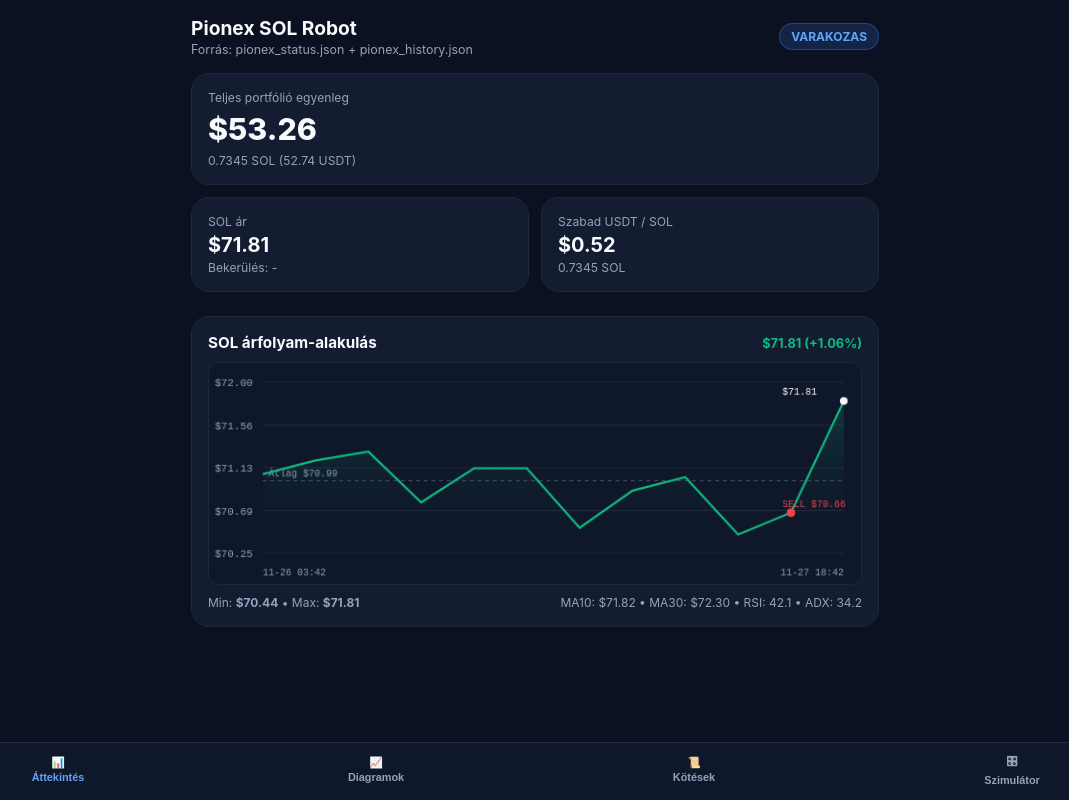
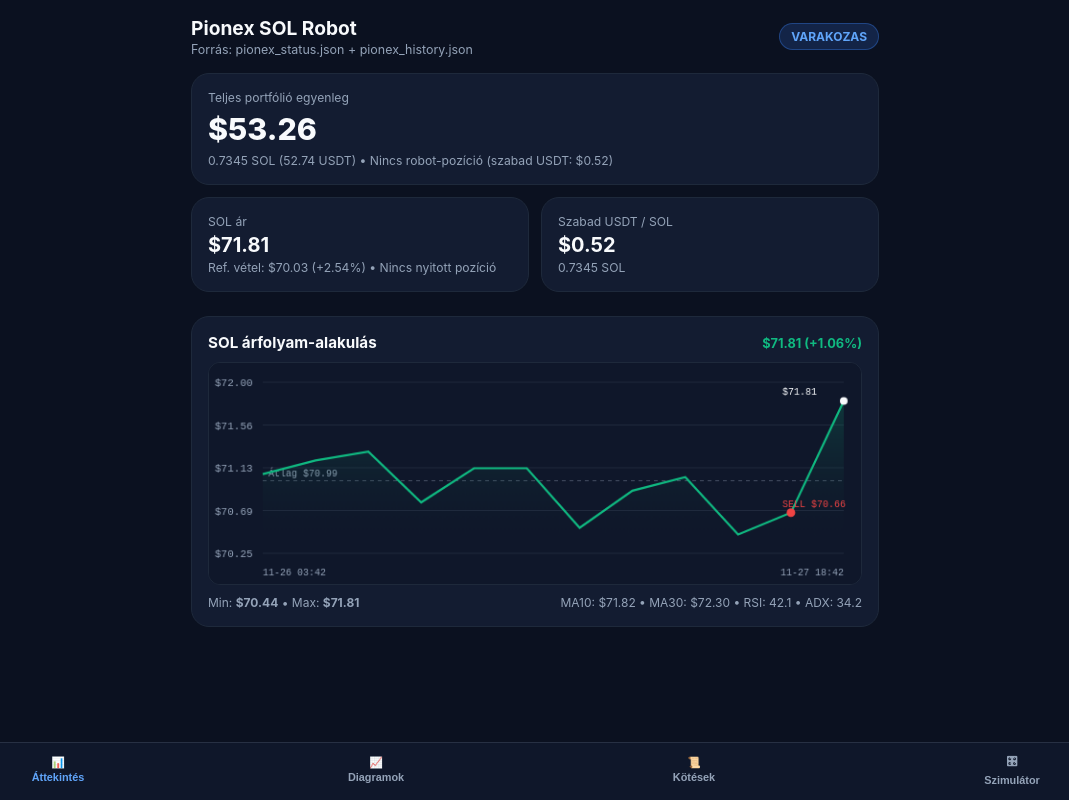
Before and after one commit to Zomir84/tozsderobot, a plain HTML site: page index.html in a window 1280 px wide. Shown: the whole page, without its empty margins (105-1174 px from the left). Drawn offline with Linux system fonts and the light colour scheme.

Commit message:
Update overview chart, status clarity and 70.03 reference price

```diff
--- a/index.html
+++ b/index.html
@@ -279,7 +279,7 @@
       <div class="card">
         <div class="kpi-label">SOL ár</div>
         <div class="kpi-value" id="solPrice">-</div>
-        <div class="kpi-sub" id="entrySub">Bekerülés: -</div>
+        <div class="kpi-sub" id="entrySub">Referencia vétel: $70.03 (11/26)</div>
       </div>
       <div class="card">
         <div class="kpi-label">Szabad USDT / SOL</div>
@@ -325,8 +325,12 @@
         <strong id="simPrice">$71.83</strong>
       </div>
       <div class="sim-stat">
-        <span style="color: var(--muted);">Becsült pozíció érték</span>
+        <span style="color: var(--muted);">Becsült SOL egyenleg érték</span>
         <strong id="simTotal">$0.00</strong>
+      </div>
+      <div class="sim-stat">
+        <span style="color: var(--muted);">Becsült PnL ($70.03 ref. vételhez)</span>
+        <strong id="simPnl">$0.00</strong>
       </div>
     </div>
   </section>
@@ -347,6 +351,7 @@
   </nav>
 
   <script>
+    const REFERENCE_BUY_PRICE = 70.03;
     let latestRealPayload = null;
     let latestRealEntries = [];
 
@@ -483,19 +488,34 @@
       return pts;
     }
 
+    function getEntryPriceForDisplay(payload) {
+      if (payload && typeof payload.entry_price === "number" && Number.isFinite(payload.entry_price) && payload.entry_price > 0) {
+        return { price: payload.entry_price, isRef: false };
+      }
+      return { price: REFERENCE_BUY_PRICE, isRef: true };
+    }
+
     function updateSim() {
       const slider = document.getElementById("simSlider");
       const priceEl = document.getElementById("simPrice");
       const totalEl = document.getElementById("simTotal");
-      if (!slider || !priceEl || !totalEl) return;
+      const pnlEl = document.getElementById("simPnl");
+      if (!slider || !priceEl || !totalEl || !pnlEl) return;
 
       const simPrice = Number(slider.value) || 0;
       const solQty =
         latestRealPayload && typeof latestRealPayload.free_crypto === "number"
           ? latestRealPayload.free_crypto
           : 0;
+      const entryInfo = getEntryPriceForDisplay(latestRealPayload);
+      const valNow = solQty * simPrice;
+      const pnlVal = solQty * (simPrice - entryInfo.price);
+      const sign = pnlVal > 0 ? "+" : pnlVal < 0 ? "-" : "";
+
       priceEl.textContent = `$${simPrice.toFixed(2)}`;
-      totalEl.textContent = `$${(solQty * simPrice).toFixed(2)}`;
+      totalEl.textContent = `$${valNow.toFixed(2)}`;
+      pnlEl.textContent = `${sign}$${Math.abs(pnlVal).toFixed(2)}`;
+      pnlEl.className = pnlVal > 0 ? "pnl-profit" : pnlVal < 0 ? "pnl-deficit" : "pnl-neutral";
     }
 
     function renderTrendChart(canvasId, deltaId, statsId, payload, entries) {
@@ -550,7 +570,6 @@
       const toX = (i) => (pts.length <= 1 ? padLeft + plotW / 2 : padLeft + (i / (pts.length - 1)) * plotW);
       const toY = (p) => padTop + plotH - ((p - lo) / span) * plotH;
 
-      // Rács és Y tengely
       ctx.save();
       ctx.strokeStyle = "rgba(148, 163, 184, 0.13)";
       ctx.lineWidth = 1;
@@ -568,7 +587,6 @@
       }
       ctx.restore();
 
-      // Átlagvonal
       const avgY = toY(avgP);
       ctx.save();
       ctx.strokeStyle = "rgba(148, 163, 184, 0.42)";
@@ -584,7 +602,6 @@
       ctx.fillText(`Átlag $${avgP.toFixed(2)}`, padLeft + 6, avgY - 4);
       ctx.restore();
 
-      // Terület és trendvonal
       const strokeColor = deltaPct >= 0 ? "#10b981" : "#38bdf8";
       ctx.save();
       const grad = ctx.createLinearGradient(0, padTop, 0, padTop + plotH);
@@ -610,7 +627,6 @@
       ctx.stroke();
       ctx.restore();
 
-      // Pontok (SELL és utolsó pont)
       pts.forEach((p, i) => {
         const x = toX(i);
         const y = toY(p.price);
@@ -632,7 +648,6 @@
         }
       });
 
-      // X tengely időbélyegek
       const startTxt = formatTimeLabel(pts[0].timestamp);
       const endTxt = formatTimeLabel(pts[pts.length - 1].timestamp);
       ctx.save();
@@ -817,23 +832,34 @@
       if (typeof price === "number" && solPriceEl) {
         solPriceEl.textContent = `$${price.toFixed(2)}`;
       }
-      if (payload && typeof payload.entry_price === "number" && entrySubEl) {
-        entrySubEl.textContent = `Bekerülés: $${payload.entry_price.toFixed(2)}`;
-      } else if (entrySubEl) {
-        entrySubEl.textContent = "Bekerülés: -";
+
+      const entryInfo = getEntryPriceForDisplay(payload);
+      if (entrySubEl) {
+        if (!entryInfo.isRef) {
+          entrySubEl.textContent = `Bekerülés: $${entryInfo.price.toFixed(2)}`;
+        } else if (typeof price === "number") {
+          const diffPct = ((price - entryInfo.price) / entryInfo.price) * 100;
+          const sign = diffPct >= 0 ? "+" : "";
+          entrySubEl.textContent = `Ref. vétel: $${entryInfo.price.toFixed(2)} (${sign}${diffPct.toFixed(2)}%) • Nincs nyitott pozíció`;
+        } else {
+          entrySubEl.textContent = `Ref. vétel: $${entryInfo.price.toFixed(2)} (11/26)`;
+        }
       }
 
-      const detailText =
+      const hasPos = payload && payload.has_position === true;
+      const baseDetail =
         (payload && (payload.status_detail || payload.status)) ||
-        (lastEntryWithStatus ? `Utolsó állapot: ${lastEntryWithStatus.status}` : null);
+        (lastEntryWithStatus ? `Utolsó állapot: ${lastEntryWithStatus.status}` : "Nincs betöltött valós állapot");
 
-      if (detailText && statusDetailEl) {
-        statusDetailEl.textContent = String(detailText);
+      if (statusDetailEl) {
+        statusDetailEl.textContent = hasPos
+          ? String(baseDetail)
+          : `${baseDetail} • Nincs robot-pozíció (szabad USDT: $${Number(payload?.free_usdt || 0).toFixed(2)})`;
       }
-      if (payload && payload.status && badgeEl) {
-        badgeEl.textContent = String(payload.status).slice(0, 12);
-      } else if (detailText && badgeEl) {
-        badgeEl.textContent = String(detailText).slice(0, 12);
+
+      const rawBadge = hasPos ? "POZÍCIÓ" : (payload && payload.status) || "VÁRAKOZÁS";
+      if (badgeEl) {
+        badgeEl.textContent = String(rawBadge).slice(0, 14);
       }
     }
 
```
